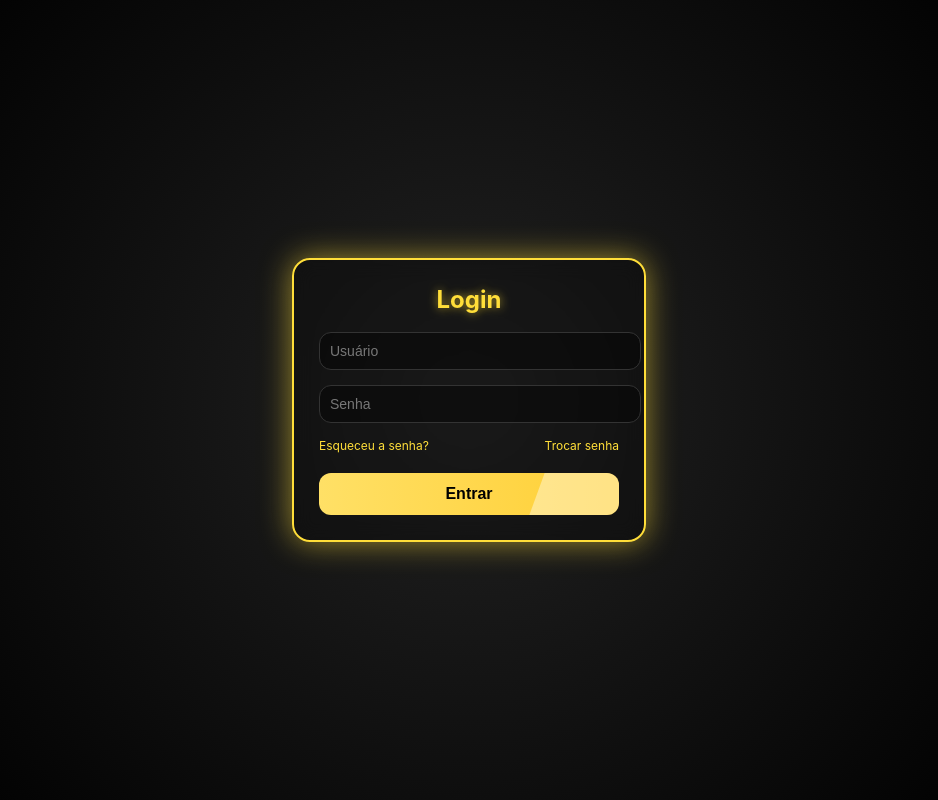
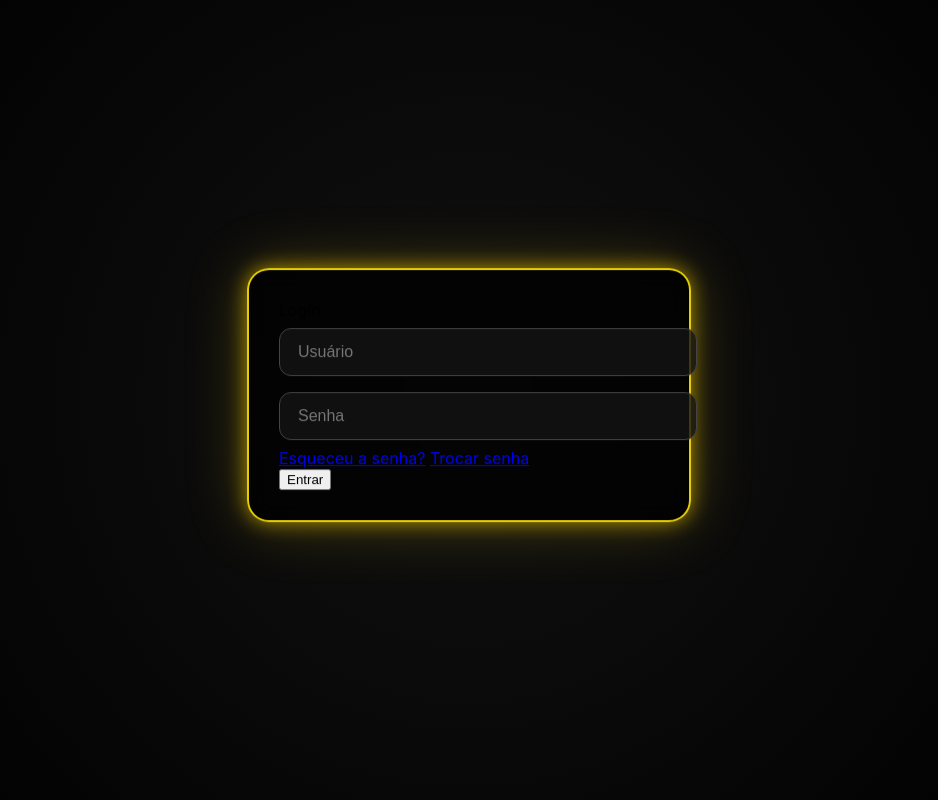
Before and after one commit to nk3unico1533/painelv1py, a Flask app: page /login in a window 1280 px wide. Shown: the whole page, without its empty margins (171-1109 px from the left). Run offline with Flask 3, Linux system fonts and the light colour scheme.

Commit message:
Atualizar o login.css

```diff
--- a/static/login.css
+++ b/static/login.css
@@ -1,124 +1,125 @@
 body {
     margin: 0;
     padding: 0;
+    background: radial-gradient(circle at center, #111 0%, #000 100%);
     height: 100vh;
+    overflow: hidden;
     display: flex;
+    justify-content: center;
     align-items: center;
-    justify-content: center;
-    background: radial-gradient(circle at center, #222 0%, #000 90%);
-    overflow: hidden;
-    font-family: 'Inter', sans-serif;
+    font-family: "Inter", sans-serif;
 }
 
-/* Partículas pretas */
-.particle {
-    position: absolute;
-    width: 5px;
-    height: 5px;
-    background: #000;
-    border-radius: 50%;
-    opacity: 0.4;
-    animation: float 6s infinite ease-in-out;
+/* CANVAS atrás */
+#particles {
+    position: fixed;
+    top: 0;
+    left: 0;
+    width: 100%;
+    height: 100%;
+    pointer-events: none;
+}
+
+/* CARD */
+.login-box {
+    width: 90%;
+    max-width: 380px;
+    padding: 30px;
+    border-radius: 22px;
+
+    background: rgba(0, 0, 0, 0.75);
+    box-shadow: 0 0 20px rgba(255, 215, 0, 0.6),
+                0 0 60px rgba(255, 215, 0, 0.25);
+
+    backdrop-filter: blur(10px);
+
+    border: 2px solid rgba(255, 230, 0, 0.9);
+
+    animation: float 4s ease-in-out infinite;
 }
 
 @keyframes float {
-    0% { transform: translateY(0px); opacity: 0.2; }
-    50% { transform: translateY(-15px); opacity: 0.8; }
-    100% { transform: translateY(0px); opacity: 0.2; }
+    0%, 100% { transform: translateY(0); }
+    50% { transform: translateY(-6px); }
 }
 
-/* Painel menor, quase transparente */
-.login-box {
-    width: 80%;
-    max-width: 300px; /* Diminuído */
-    padding: 25px 25px;
-    border-radius: 18px;
-    background: rgba(0, 0, 0, 0.25); /* Quase transparente */
-    backdrop-filter: blur(10px);
-    border: 2px solid #ffde39;
-    box-shadow: 0 0 30px #ffde3988;
-    animation: glowPulse 5s infinite ease-in-out;
+/* Título Aurora Painel */
+.aurora-title {
+    text-align: center;
+    font-size: 32px;
+    margin-bottom: 25px;
+    color: black;
+
+    -webkit-text-stroke: 1.2px yellow;
+    text-shadow: 0 0 12px yellow, 0 0 22px yellow;
+
+    animation: glowPulse 2s infinite;
 }
 
 @keyframes glowPulse {
-    0%   { box-shadow: 0 0 18px #ffde3955; }
-    50%  { box-shadow: 0 0 35px #ffde39aa; }
-    100% { box-shadow: 0 0 18px #ffde3955; }
+    0% { text-shadow: 0 0 8px yellow, 0 0 16px yellow; }
+    50% { text-shadow: 0 0 20px yellow, 0 0 50px yellow; }
+    100% { text-shadow: 0 0 8px yellow, 0 0 16px yellow; }
 }
 
-.login-title {
-    color: #ffde39;
-    text-align: center;
-    font-size: 24px;
-    font-weight: 700;
-    margin-bottom: 18px;
-    text-shadow: 0 0 10px #ffde39aa;
-}
-
-/* Inputs corrigidos – menores e mais proporcionais */
+/* Inputs */
 .input-field {
     width: 100%;
-    padding: 10px;
+    padding: 14px 18px;
+    margin: 8px 0;
+
+    background: rgba(20, 20, 20, 0.8);
+    border: 1px solid #444;
     border-radius: 12px;
-    border: 1px solid #333;
-    background: #00000066;
+
     color: white;
-    margin-bottom: 15px;
-    font-size: 14px;
-}
+    font-size: 16px;
 
-.input-field::placeholder {
-    color: #777;
+    outline: none;
+    transition: 0.3s;
 }
 
 .input-field:focus {
-    border-color: #ffde39;
-    box-shadow: 0 0 12px #ffde3966;
-    outline: none;
+    border-color: yellow;
+    box-shadow: 0 0 10px yellow;
 }
 
 /* Links */
-.login-links {
+.links {
     display: flex;
     justify-content: space-between;
-    margin-bottom: 20px;
+    margin-top: 6px;
+    margin-bottom: 16px;
 }
 
-.login-links a {
-    color: #ffde39;
-    font-size: 12px;
+.links a {
+    color: #d6b100;
+    font-size: 14px;
     text-decoration: none;
+    transition: 0.2s;
+}
+
+.links a:hover {
+    color: yellow;
 }
 
 /* Botão */
-.login-btn {
+.btn {
     width: 100%;
-    padding: 12px;
-    border-radius: 12px;
+    padding: 14px;
+    background: linear-gradient(to right, #ffdd44, #ffbb00);
     border: none;
-    font-size: 16px;
-    font-weight: 600;
+    border-radius: 16px;
+
+    color: black;
+    font-size: 18px;
+    font-weight: bold;
+
     cursor: pointer;
-    background: linear-gradient(90deg, #ffe066, #ffcf34);
-    position: relative;
-    overflow: hidden;
-    color: #000;
+    transition: 0.3s;
 }
 
-.login-btn::after {
-    content: "";
-    position: absolute;
-    top: 0;
-    left: -120%;
-    width: 60%;
-    height: 100%;
-    background: rgba(255,255,255,0.4);
-    transform: skewX(-20deg);
-    animation: shine 2s infinite;
+.btn:hover {
+    transform: scale(1.03);
+    box-shadow: 0 0 15px yellow;
 }
-
-@keyframes shine {
-    0% { left: -120%; }
-    60% { left: 120%; }
-    100% { left: 120%; }
-}
```
